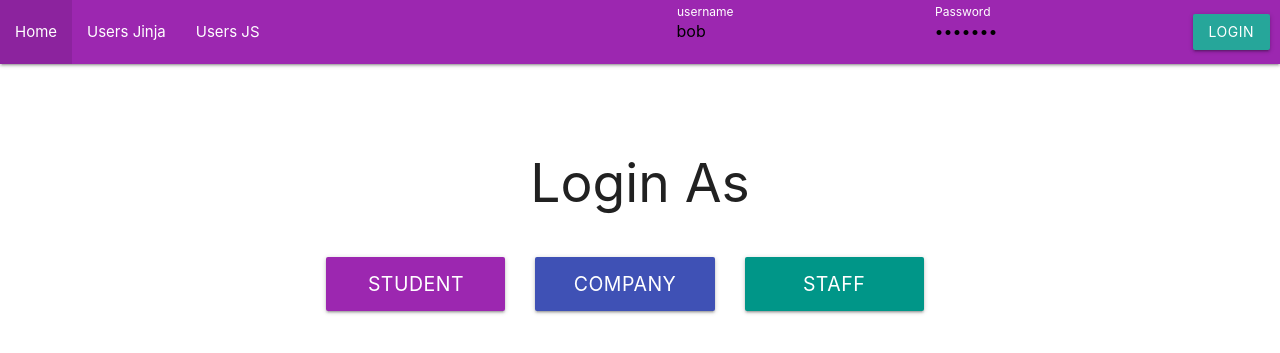
After one commit to OurINFO2602Project/Project-Restart, a Flask app: page /login in a window 1280 px wide. The commit adds this page. Shown: the top 353 px of the page. Run offline with Flask 3, Linux system fonts and the light colour scheme.

Commit message:
Implement login and home routes, add login landing and student base templates, and fix GPA comparison in company shortlist page
added mock students in init

```diff
--- a/App/templates/index.html
+++ b/App/templates/index.html
@@ -9,5 +9,7 @@
     {% if is_authenticated %}
         <p> Welcome {{current_user.username}} </p>
     {% endif %}
-    <p>This is a boilerplate flask application which allows students to view and apply to available internship positions, while companies can post internships and review applications and staff users can manage listings and oversee the process.</p>
+    <p>Internship Platform</p>
+    <p>Welcome to the Internship Platform! This is a web application designed to facilitate the internship application process for students and companies.</p>
+    <strong>Built By The Web Wizards</strong>
 {% endblock %}
--- /dev/null
+++ b/App/templates/login_landing.html
@@ -0,0 +1,12 @@
+{% extends "layout.html" %}
+
+{% block content %}
+<div class="container" style="margin-top: 10%">
+  <h2 class="center-align">Login As</h2>
+  <div class="row" style="display: flex; justify-content: center; gap: 2rem; margin-top: 3rem;">
+    <a href="/student/home" class="btn-large waves-effect waves-light purple" style="width: 200px; font-size: 1.3rem;">Student</a>
+    <a href="/company/home" class="btn-large waves-effect waves-light indigo" style="width: 200px; font-size: 1.3rem;">Company</a>
+    <a href="/staff/home" class="btn-large waves-effect waves-light teal" style="width: 200px; font-size: 1.3rem;">Staff</a>
+  </div>
+</div>
+{% endblock %}
--- a/App/views/__init__.py
+++ b/App/views/__init__.py
@@ -4,7 +4,52 @@ from .user import user_views
 from .index import index_views
 from .auth import auth_views
 from .admin import setup_admin
+from flask import Blueprint, render_template
 
+login_landing_views = Blueprint('login_landing_views', __name__)
 
-views = [user_views, index_views, auth_views]
+@login_landing_views.route('/login', methods=['GET'])
+def login_landing():
+    return render_template('login_landing.html')
+
+@login_landing_views.route('/student/home', methods=['GET'])
+def student_home():
+    return render_template('student_base.html')
+
+@login_landing_views.route('/company/home', methods=['GET'])
+def company_home():
+    # Mock data for demonstration
+    internship = type('Internship', (object,), {'title': 'Software Intern', 'company': 'Acme Corp', 'id': 1})()
+    shortlisted = [
+        type('Student', (object,), {'name': 'Alice', 'degree': 'BSc Computer Science', 'gpa': 3.8, 'id': 1})(),
+        type('Student', (object,), {'name': 'Bob', 'degree': 'BEng Software Engineering', 'gpa': 3.5, 'id': 2})()
+    ]
+    selected_student = shortlisted[0]
+    return render_template('company1stpage.html', internship=internship, shortlisted=shortlisted, selected_student=selected_student)
+
+@login_landing_views.route('/company/shortlist')
+def company_shortlist():
+    from flask import request
+    internship_id = request.args.get('internship_id')
+    selected = request.args.get('selected')
+    internship = type('Internship', (object,), {'title': 'Software Intern', 'company': 'Acme Corp', 'id': internship_id})()
+    # Mock students
+    students = {
+        '1': type('Student', (object,), {
+            'name': 'Alice', 'degree': 'BSc Computer Science', 'gpa': 3.8, 'id': 1,
+            'email': 'alice@example.com', 'resume_url': '#'
+        })(),
+        '2': type('Student', (object,), {
+            'name': 'Bob', 'degree': 'BEng Software Engineering', 'gpa': 3.5, 'id': 2,
+            'email': 'bob@example.com', 'resume_url': '#'
+        })()
+    }
+    selected_student = students.get(selected)
+    return render_template('company_shortlist.html', internship=internship, selected_student=selected_student)
+
+@login_landing_views.route('/staff/home', methods=['GET'])
+def staff_home():
+    return render_template('staff_home.html')
+
+views = [user_views, index_views, auth_views, login_landing_views]
 # blueprints must be added to this list
--- a/App/views/auth.py
+++ b/App/views/auth.py
@@ -5,7 +5,8 @@ from flask_jwt_extended import jwt_required, current_user, unset_jwt_cookies, se
 from.index import index_views
 
 from App.controllers import (
-    login
+    login,
+    get_all_users
 )
 
 auth_views = Blueprint('auth_views', __name__, template_folder='../templates')
@@ -31,11 +32,12 @@ def identify_page():
 def login_action():
     data = request.form
     token = login(data['username'], data['password'])
-    response = redirect(request.referrer)
     if not token:
         flash('Bad username or password given'), 401
+        response = redirect(request.referrer)
     else:
         flash('Login Successful')
+        response = redirect('/login')  # Redirect to landing page after login
         set_access_cookies(response, token)
     return response
 
```
Also changed, not shown: App/templates/company1stpage.html (+5 -5 lines), App/templates/student_base.html (added, +10 -0 lines).
